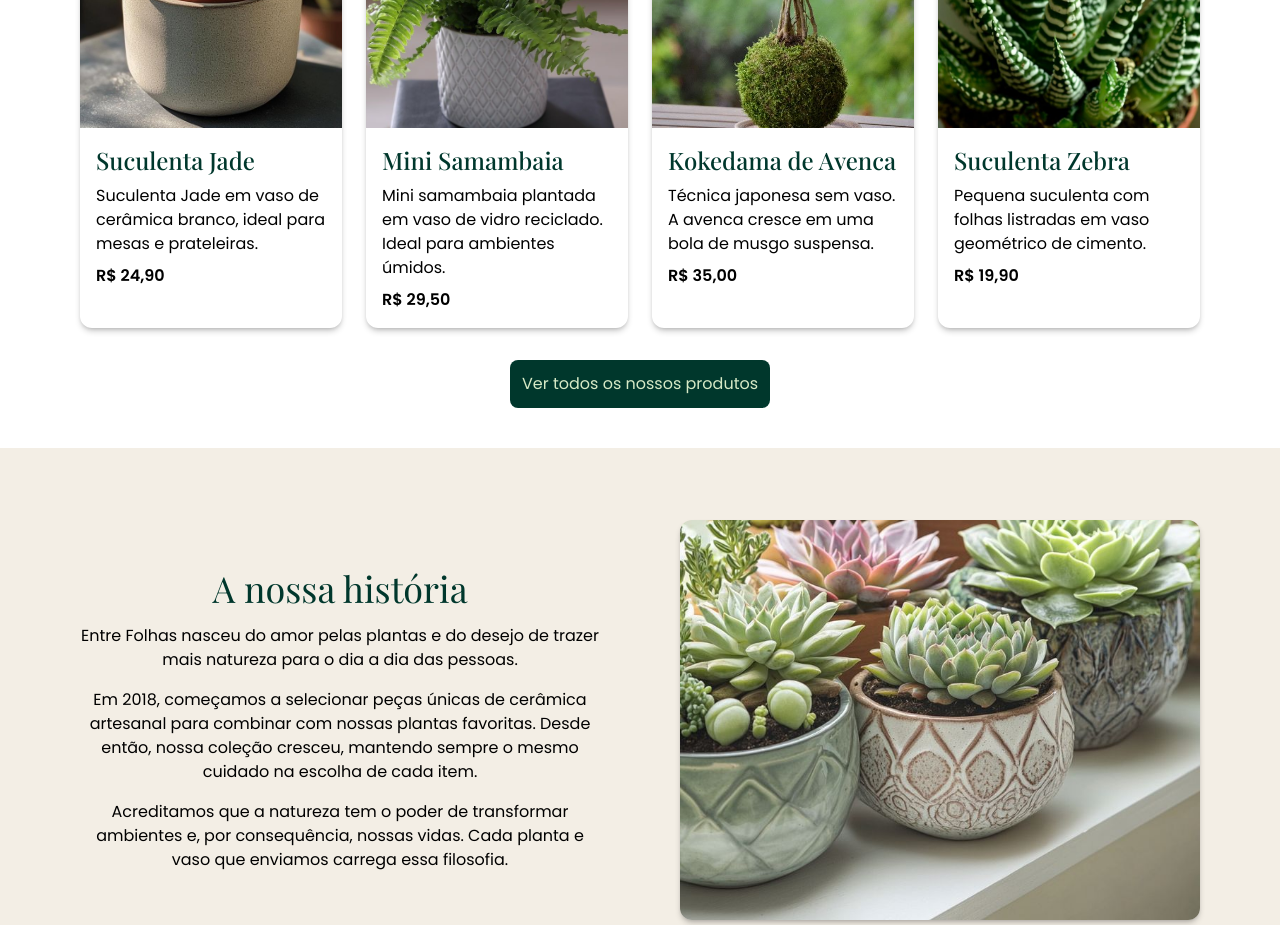
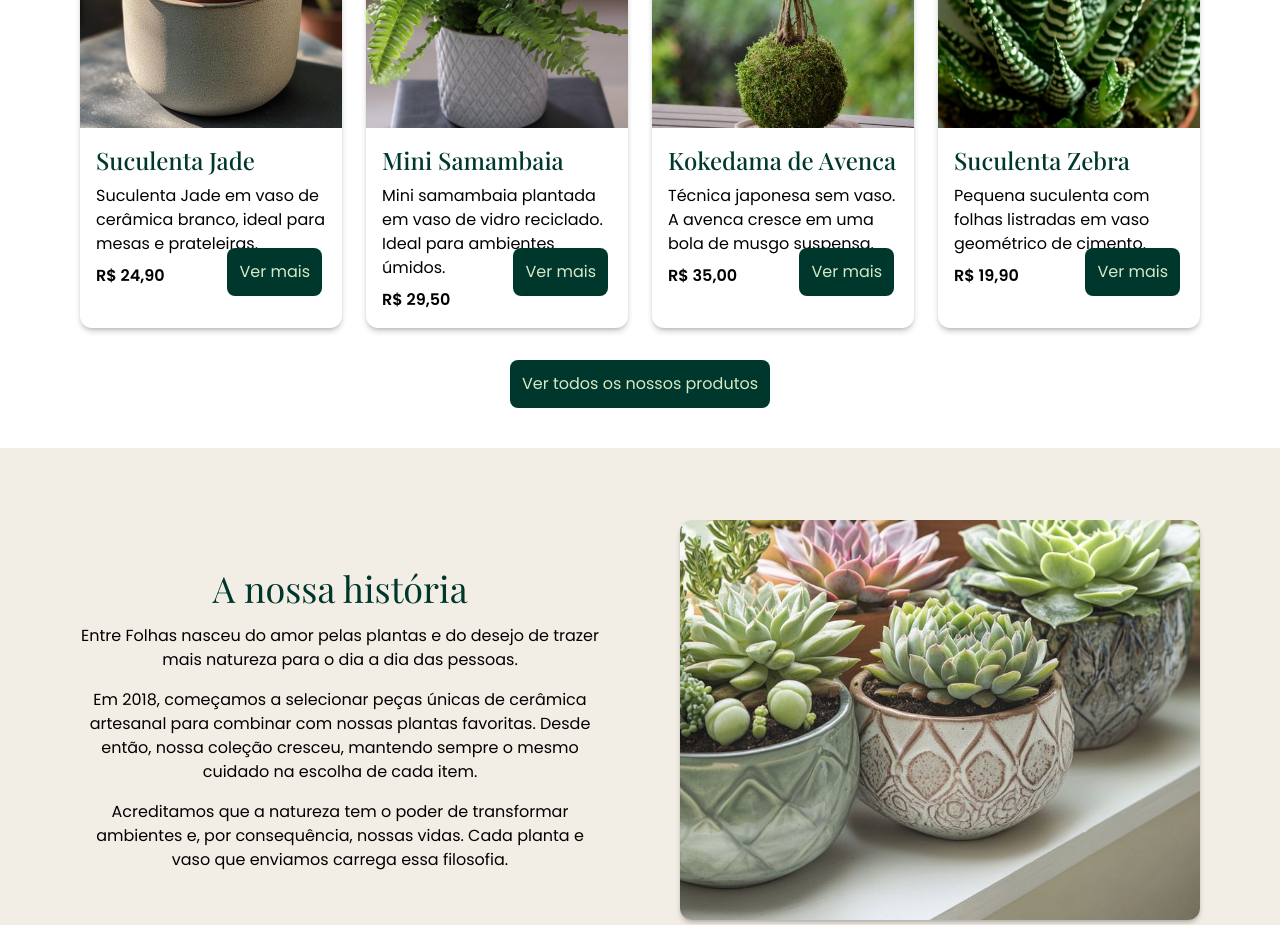
Before and after one commit to perazzavera/entre-folhas, a React (Vite) app: page / in a window 1280 px wide. Shown: the part 1240-2165 px from the top of the page. Built offline with nearby package versions, Linux system fonts and the light colour scheme; a web font is replaced by a local one.

Commit message:
corrigindo pequenos erros

```diff
--- a/src/mocks/plantas.json
+++ b/src/mocks/plantas.json
@@ -491,7 +491,7 @@
     "id": "27",
     "nome": "Palmeira-Leque",
     "preco": 120.0,
-    "subcategoria": "Palmeira",
+    "subcategoria": "Palmeiras",
     "tipoVaso": "Fibra Natural",
     "imagens": ["/images/leque-1.jpeg", "/images/leque-2.jpeg"],
     "descricao": "Palmeira de interior com folhas em formato de leque.",
--- a/src/pages/Carrinho/ListaItens/index.jsx
+++ b/src/pages/Carrinho/ListaItens/index.jsx
@@ -6,7 +6,7 @@ export default function ListaItens({ cart, updateQuantity, removeFromCart }) {
       {cart.map((item) => (
         <li
           key={item.id}
-          className="flex gap-10 w-full px-4 lg:bg-bege lg:p-4 lg:rounded-xl"
+          className="flex gap-10 w-full px-4 bg-white p-4 rounded-xl"
         >
           <div className="">
             <img
--- a/src/pages/Home/Destaques/index.jsx
+++ b/src/pages/Home/Destaques/index.jsx
@@ -47,6 +47,7 @@ export default function Destaques() {
                   >
                     <LuEye size={20} className="text-primary" />
                   </Link>
+
                   <button
                     onClick={() => {
                       addToCart(produto);
@@ -56,11 +57,11 @@ export default function Destaques() {
                   >
                     <LuShoppingBag size={20} className="text-primary" />
                   </button>
-                  <ToastContainer />
+                  <ToastContainer position="bottom-right" />
                 </div>
               </div>
 
-              <div className="p-4">
+              <div className="p-4 relative">
                 <h3 className="font-playfair font-medium text-2xl text-verde-escuro ">
                   {produto.nome}
                 </h3>
@@ -68,6 +69,14 @@ export default function Destaques() {
                 <p className="text-primary font-semibold">
                   R$ {produto.preco.toFixed(2).replace(".", ",")}
                 </p>
+                <div className="absolute right-5 top-30">
+                  <BotaoLink
+                    to={`/produtos/${produto.categorias[0]}/${produto.subcategoria}/${produto.id}`}
+                    className=""
+                  >
+                    Ver mais
+                  </BotaoLink>
+                </div>
               </div>
             </div>
           );
--- a/src/pages/Produtos/index.jsx
+++ b/src/pages/Produtos/index.jsx
@@ -18,6 +18,7 @@ const subcategorias = [
   { name: "FOLHAGENS", to: "/produtos/plantas/folhagens" },
   { name: "MINI ÁRVORES", to: "/produtos/plantas/miniarvores" },
   { name: "SAMAMBAIAS", to: "/produtos/plantas/samambaias" },
+  { name: "PALMEIRAS", to: "/produtos/plantas/palmeiras" },
 ];
 
 const nomesFormatados = {
@@ -28,6 +29,7 @@ const nomesFormatados = {
   folhagens: "FOLHAGENS",
   miniarvores: "MINI ÁRVORES",
   samambaias: "SAMAMBAIAS",
+  palmeiras: "PALMEIRAS",
 };
 
 export default function Produtos() {
```
